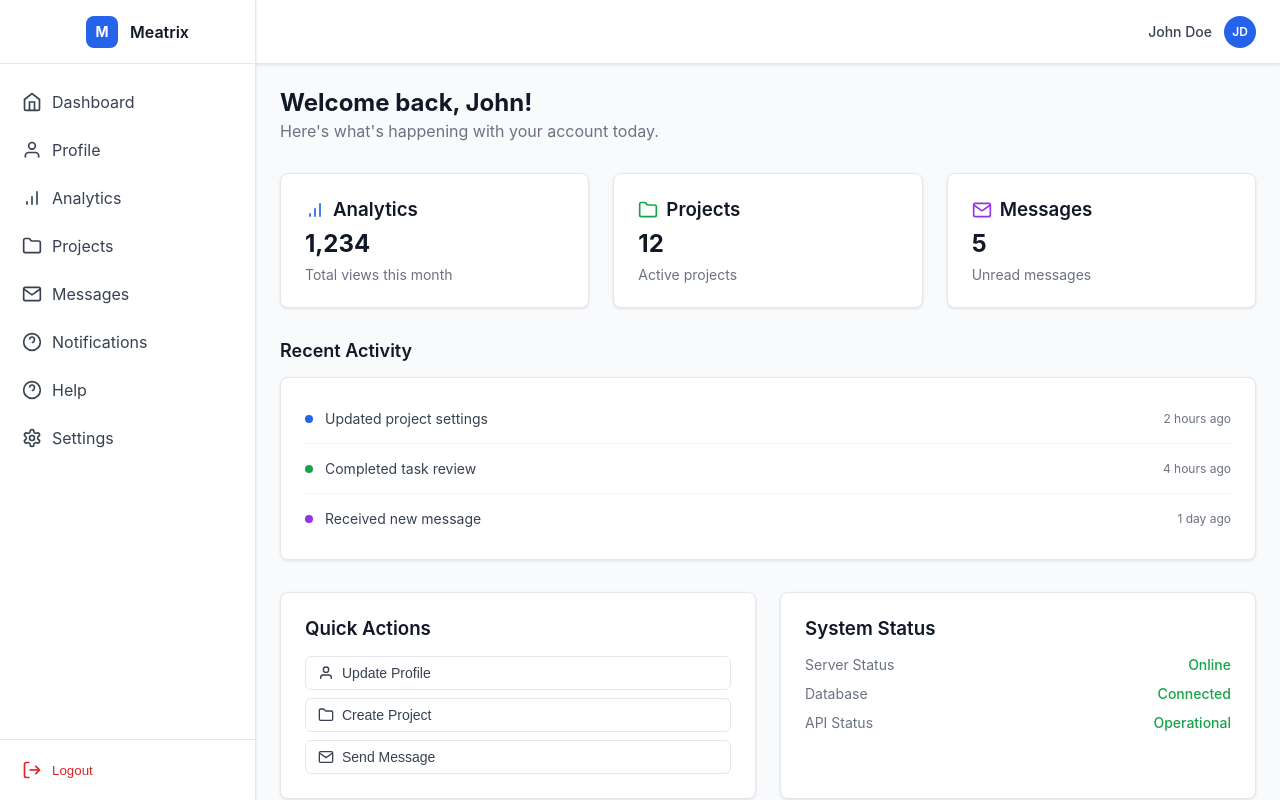
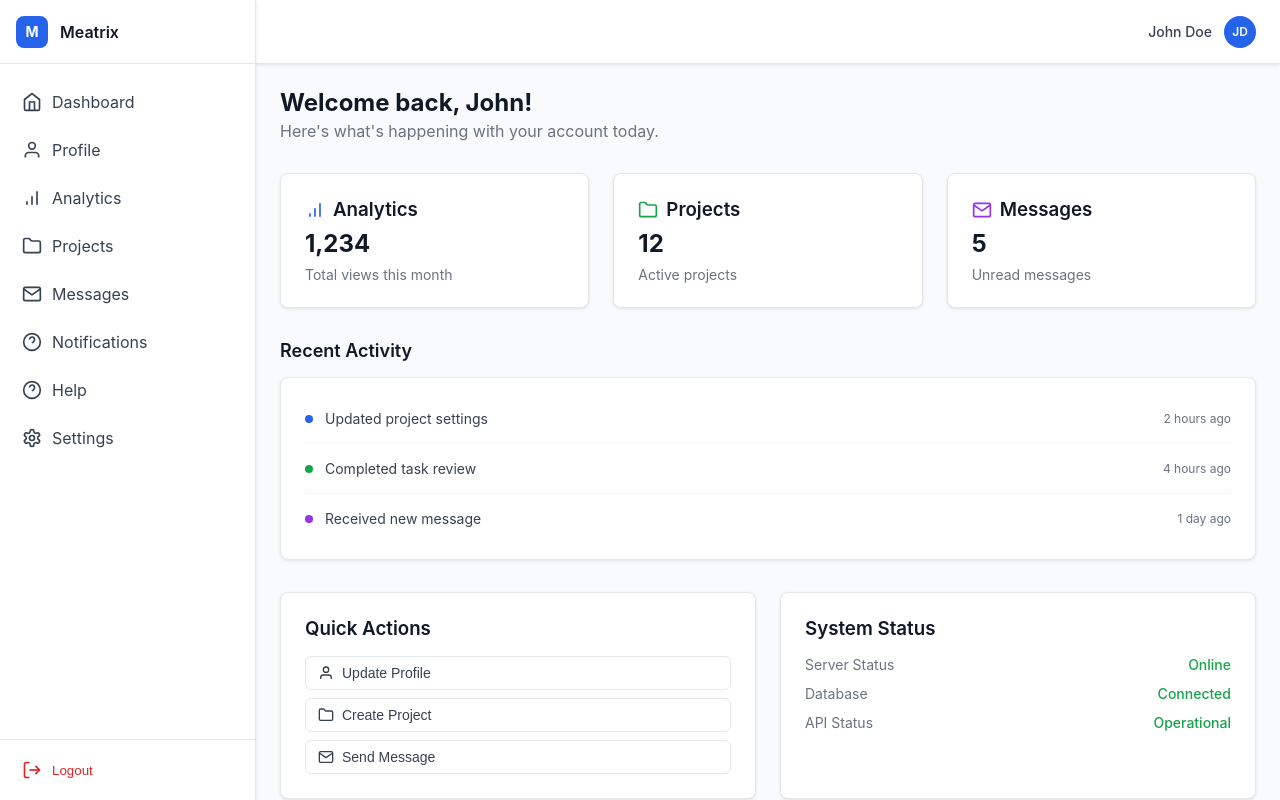
Before and after one commit to FaysalDurlov/DBMS-Demand-Supply-Analysis-For-Meat-Products, a plain HTML site: page Meatrix/DashBoardTamplate/DashBoard.html in a window 1280 px wide. Drawn offline with Linux system fonts and the light colour scheme.

Commit message:
resolved_margin_issue_withSidebar_Expand_added_dashBoardName

```diff
--- a/Meatrix/DashBoardTamplate/DashBoard.css
+++ b/Meatrix/DashBoardTamplate/DashBoard.css
@@ -48,6 +48,7 @@
   .sidebar.expanded .sidebar-header {
     justify-content: flex-start;
     padding-left: 16px;
+    margin-left: -70px;
   }
 
   .logo-container {
--- a/Meatrix/Styles/Farmer/FarmerDashBoardDesign.css
+++ b/Meatrix/Styles/Farmer/FarmerDashBoardDesign.css
@@ -64,7 +64,7 @@ body {
 .sidebar.expanded .sidebar-header {
   justify-content: flex-start;
   padding-left: 16px;
-  margin-left: 20px;
+  margin-left: -70px;
 }
 
 .logo-container {
@@ -91,6 +91,7 @@ body {
   font-weight: bold;
   font-size: 14px;
   flex-shrink: 0;
+  margin-left: 70px;
 }
 
 .logo-text {
```
Also changed, not shown: Meatrix/FarmerUser/FarmerDashBoard.html (+1 -1 lines).
